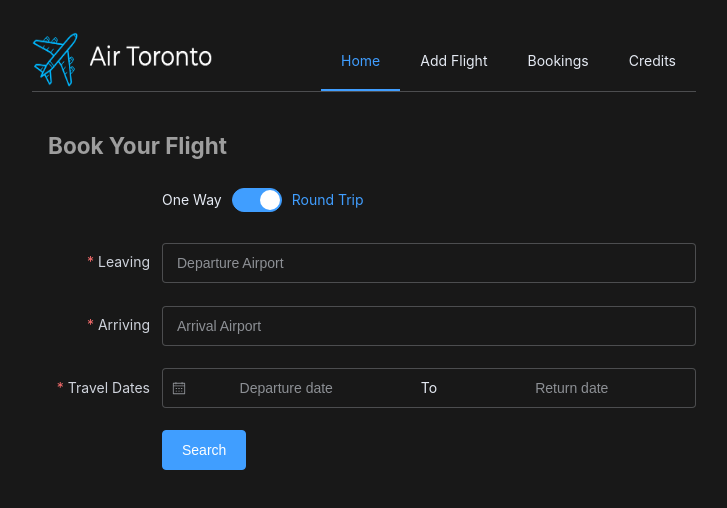
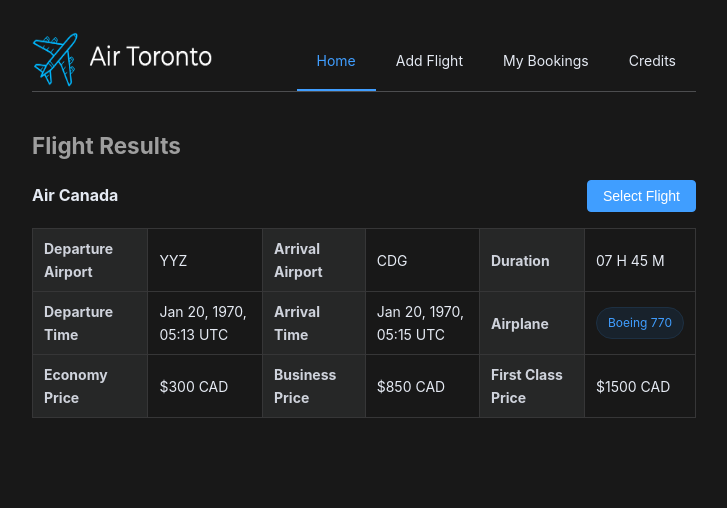
Before and after one commit to UTSCC09/project-frontend-frauds, a Vue app in the folder frontend/: page / in a window 1280 px wide. Shown: the top 508 px of the page, without its empty margins (276-1003 px from the left). Built offline with nearby package versions, Linux system fonts and the light colour scheme.

Commit message:
feat: search component skeleton

```diff
--- a/frontend/config.js
+++ b/frontend/config.js
@@ -1,4 +1,4 @@
 // export app config
 export default {
-  BACKEND_URL: "https://airtoronto-backend-dev.xyz",
+  BACKEND_URL: "http://localhost:3000", //"https://airtoronto-backend-dev.xyz",
 };
--- a/frontend/src/components/AddFlight.vue
+++ b/frontend/src/components/AddFlight.vue
@@ -283,7 +283,9 @@ const fetchRouteSuggestions = async (query, cb) => {
     </el-form-item>
 
     <el-form-item>
-      <el-button type="primary" @click="onSubmit(formRef)">Search</el-button>
+      <el-button type="primary" @click="onSubmit(formRef)"
+        >Add Flight</el-button
+      >
     </el-form-item>
   </el-form>
 </template>
--- a/frontend/src/components/NavBar.vue
+++ b/frontend/src/components/NavBar.vue
@@ -17,7 +17,7 @@ const activeIndex = ref("1");
     <div class="flex-grow"></div>
     <el-menu-item index="1" route="/">Home</el-menu-item>
     <el-menu-item index="2" route="/add-flight">Add Flight</el-menu-item>
-    <el-menu-item index="3" route="/bookings">Bookings</el-menu-item>
+    <el-menu-item index="3" route="/bookings">My Bookings</el-menu-item>
     <el-menu-item index="4" route="/credits">Credits</el-menu-item>
   </el-menu>
 </template>
--- /dev/null
+++ b/frontend/src/components/SearchResult.vue
@@ -0,0 +1,111 @@
+<script setup>
+const dateFormatOptions = {
+  timeZoneName: "short",
+  year: "numeric",
+  month: "short",
+  day: "numeric",
+  hour: "2-digit",
+  minute: "2-digit",
+  hourCycle: "h24",
+};
+
+defineProps({
+  routeId: {
+    type: String,
+    required: true,
+  },
+  planeId: {
+    type: String,
+    required: true,
+  },
+  airline: {
+    type: String,
+    required: true,
+    default: "Air Canada",
+  },
+  airplane: {
+    type: String,
+    required: true,
+    default: "Boeing 770",
+  },
+  duration: {
+    type: Number,
+    required: true,
+    default: 27900,
+  },
+  departureAirport: {
+    type: String,
+    required: true,
+    default: "YYZ",
+  },
+  departureTime: {
+    type: Number,
+    required: true,
+    default: 1660434475,
+  },
+  arrivalTime: {
+    type: Number,
+    required: true,
+    default: 1660520875,
+  },
+  arrivalAirport: {
+    type: String,
+    required: true,
+    default: "CDG",
+  },
+  economyPrice: {
+    type: Number,
+    required: true,
+    default: 300,
+  },
+  businessPrice: {
+    type: Number,
+    required: true,
+    default: 850,
+  },
+  firstClassPrice: {
+    type: Number,
+    required: true,
+    default: 1500,
+  },
+});
+</script>
+
+<template>
+  <el-descriptions title="Air Canada" border>
+    <template #extra>
+      <el-button type="primary">Select Flight</el-button>
+    </template>
+    <el-descriptions-item label="Departure Airport">{{
+      departureAirport
+    }}</el-descriptions-item>
+    <el-descriptions-item label="Arrival Airport">{{
+      arrivalAirport
+    }}</el-descriptions-item>
+    <el-descriptions-item label="Duration">{{
+      `${new Date(duration * 1000)
+        .toISOString()
+        .substring(11, 13)} H ${new Date(duration * 1000)
+        .toISOString()
+        .substring(14, 16)} M`
+    }}</el-descriptions-item>
+    <el-descriptions-item label="Departure Time">{{
+      Intl.DateTimeFormat("en", dateFormatOptions).format(departureTime)
+    }}</el-descriptions-item>
+    <el-descriptions-item label="Arrival Time">
+      {{ Intl.DateTimeFormat("en", dateFormatOptions).format(arrivalTime) }}
+    </el-descriptions-item>
+    <el-descriptions-item label="Airplane">
+      <el-tag size="large" round>{{ airplane }}</el-tag>
+    </el-descriptions-item>
+    <el-descriptions-item label="Economy Price">
+      ${{ economyPrice }} CAD
+    </el-descriptions-item>
+    <el-descriptions-item label="Business Price">
+      ${{ businessPrice }} CAD
+    </el-descriptions-item>
+    <el-descriptions-item label="First Class Price">
+      ${{ firstClassPrice }} CAD
+    </el-descriptions-item>
+  </el-descriptions>
+</template>
--- a/frontend/src/views/HomeView.vue
+++ b/frontend/src/views/HomeView.vue
@@ -1,17 +1,21 @@
 <script setup>
 import FlightSearch from "../components/FlightSearch.vue";
+import SearchResult from "../components/SearchResult.vue";
 </script>
 
 <template>
   <main>
-    <h2 class="page-title">Book Your Flight</h2>
-    <FlightSearch />
+    <h2 class="page-title">Flight Results</h2>
+    <!--<FlightSearch />-->
+    <SearchResult />
   </main>
 </template>
 
 <style>
 .page-title {
-  padding: 1rem;
+  padding-top: 1rem;
+  padding-left: 0;
+  padding-bottom: 1rem;
   font-weight: bold;
 }
 </style>
```
Also changed, not shown: 1 other file (tests, documents, lock files or other folders).
